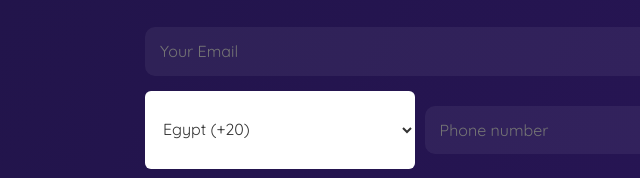
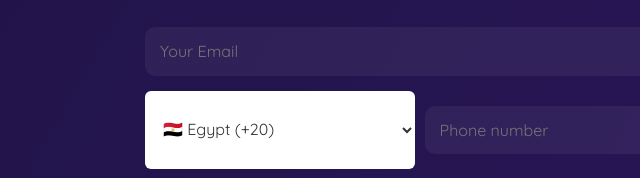
Before and after one commit to abdonaeim/nagy-elgohary, a plain HTML site: page index.html in a window 1280 px wide. Shown: the part 5505-5683 px from the top of the page, 324-964 px from the left. Drawn offline with nearby package versions, Linux system fonts and the light colour scheme; files that its build step writes are made by us from their sources.

Commit message:
Remove intro loader and show country flags

```diff
--- a/css/nagyelgohary.css
+++ b/css/nagyelgohary.css
@@ -32,6 +32,7 @@
   background-color: #000000;
   z-index: 10000;
   transition: 0.5s linear;
+  display: none;
 }
 
 .loader {
--- a/index.html
+++ b/index.html
@@ -819,20 +819,20 @@
               />
               <div class="phone-fields">
                 <select name="country_code" aria-label="Country code" required>
-                  <option value="+20">Egypt (+20)</option>
-                  <option value="+966">Saudi Arabia (+966)</option>
-                  <option value="+971">United Arab Emirates (+971)</option>
-                  <option value="+974">Qatar (+974)</option>
-                  <option value="+962">Jordan (+962)</option>
-                  <option value="+968">Oman (+968)</option>
-                  <option value="+973">Bahrain (+973)</option>
-                  <option value="+965">Kuwait (+965)</option>
-                  <option value="+1">United States / Canada (+1)</option>
-                  <option value="+44">United Kingdom (+44)</option>
-                  <option value="+49">Germany (+49)</option>
-                  <option value="+33">France (+33)</option>
-                  <option value="+90">Turkey (+90)</option>
-                  <option value="+91">India (+91)</option>
+                  <option value="+20">🇪🇬 Egypt (+20)</option>
+                  <option value="+966">🇸🇦 Saudi Arabia (+966)</option>
+                  <option value="+971">🇦🇪 United Arab Emirates (+971)</option>
+                  <option value="+974">🇶🇦 Qatar (+974)</option>
+                  <option value="+962">🇯🇴 Jordan (+962)</option>
+                  <option value="+968">🇴🇲 Oman (+968)</option>
+                  <option value="+973">🇧🇭 Bahrain (+973)</option>
+                  <option value="+965">🇰🇼 Kuwait (+965)</option>
+                  <option value="+1">🇺🇸 United States / Canada (+1)</option>
+                  <option value="+44">🇬🇧 United Kingdom (+44)</option>
+                  <option value="+49">🇩🇪 Germany (+49)</option>
+                  <option value="+33">🇫🇷 France (+33)</option>
+                  <option value="+90">🇹🇷 Turkey (+90)</option>
+                  <option value="+91">🇮🇳 India (+91)</option>
                 </select>
                 <input type="tel" name="phone" placeholder="Phone number" required />
               </div>
--- a/js/main.js
+++ b/js/main.js
@@ -28,8 +28,6 @@ if (menuBtn && canvasMenu && overlay) {
   function closeCanvas(){canvasMenu.classList.remove("open");overlay.classList.remove("active");if(openIcon)openIcon.style.display="inline-block";if(closeIcon)closeIcon.style.display="none";document.body.classList.remove("no-scroll");}
   closeIcon?.addEventListener("click", closeCanvas); overlay.addEventListener("click", closeCanvas); canvasLinks.forEach(link=>link.addEventListener("click",closeCanvas));
 }
-setTimeout(() => document.querySelector(".main-container")?.classList.add("hide"), 2500);
-
 /* Supabase content binding. The existing HTML remains the fallback if the database is unavailable. */
 async function loadPortfolioContent() {
   if (!window.supabaseClient) return;
```
